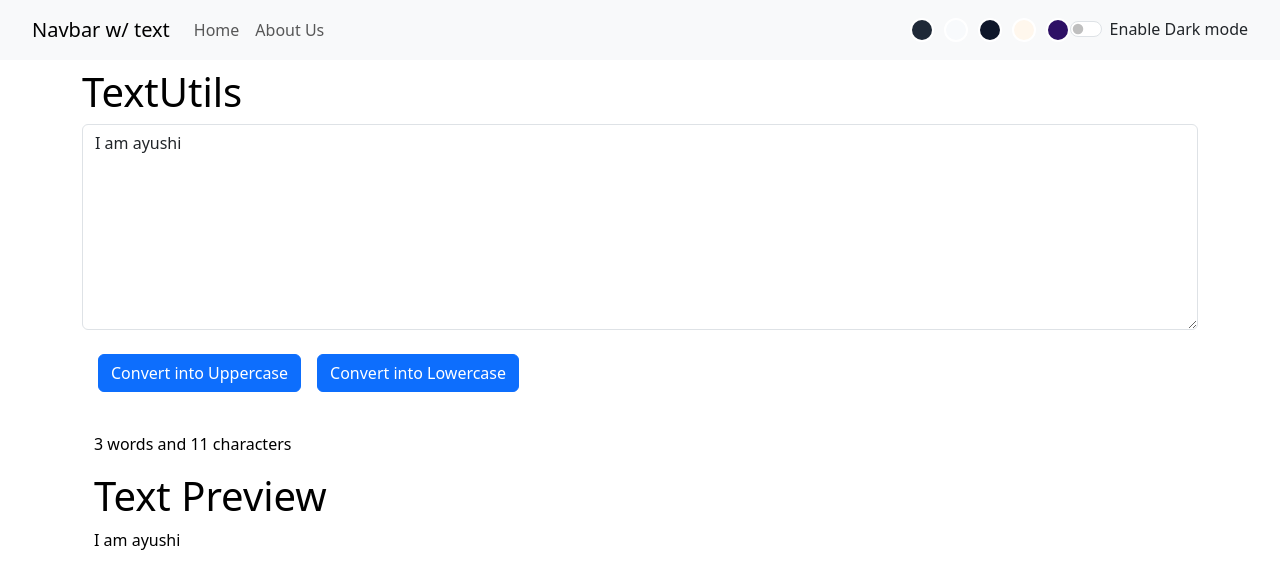
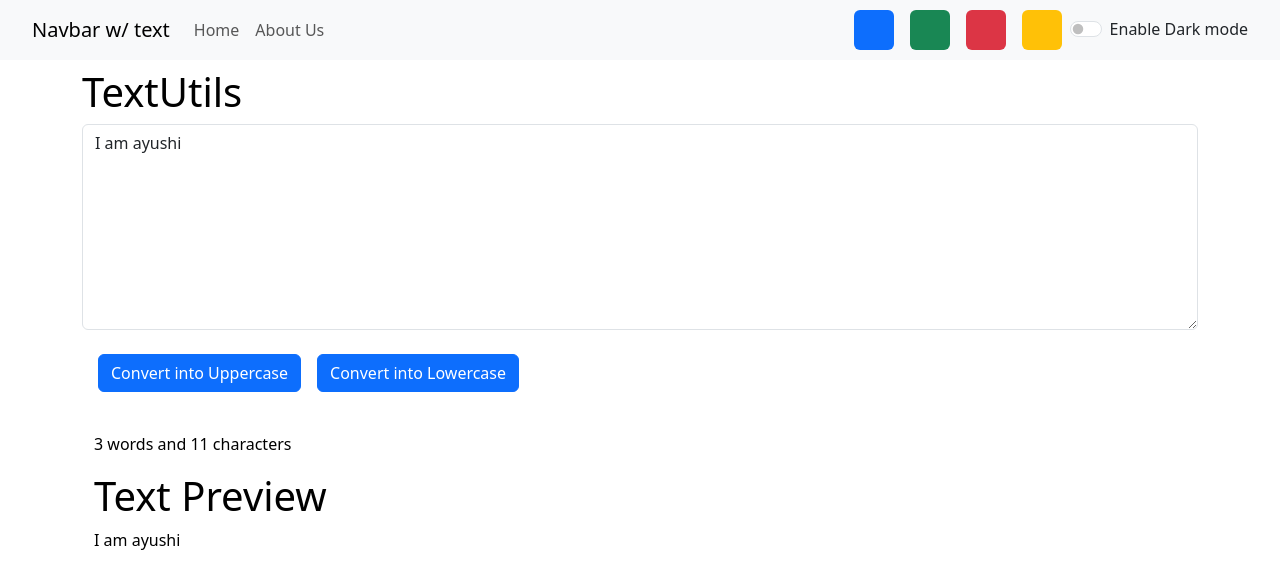
Before and after one commit to jainiamayushi07-jpg/web-dev-practice, a React (Create React App) app: page / in a window 1280 px wide. Shown: the top 588 px of the page. Built offline with nearby package versions, Linux system fonts and the light colour scheme.

Commit message:
changing document bg colour according to colours in navbar

```diff
--- a/src/App.js
+++ b/src/App.js
@@ -26,7 +26,18 @@
     },1800);
 
   }
-  const ToggleState=()=>{
+  const removebodyclass=()=>{
+    document.body.classList.remove('bg-light');
+    document.body.classList.remove('bg-dark');
+    document.body.classList.remove('bg-primary');
+    document.body.classList.remove('bg-success');
+    document.body.classList.remove('bg-warning');
+    document.body.classList.remove('bg-danger');
+  }
+  const ToggleMode=(cls)=>{
+    console.log(cls);
+    removebodyclass();
+    document.body.classList.add('bg-'+cls);
     if(mode==='light'){
 
       setMode('dark');
@@ -50,7 +61,7 @@
 
   return (
     <>
-    <Navbar title="TextUtils"  mode={mode} togglestate={ToggleState} setThemeColor={setThemeColor}/>
+    <Navbar title="TextUtils"  mode={mode} ToggleMode={ToggleMode} setThemeColor={setThemeColor}/>
     <Alert alert={alert}/>
     <div className ="container my-2">
       <Routes>
--- a/src/components/Navbar.js
+++ b/src/components/Navbar.js
@@ -28,18 +28,15 @@
           <Link className="nav-link" to="/about">About Us</Link>
         </li>
       </ul>
-  <div className="palette">
-        {colors.map((color, index) => (
-          <span
-            key={index}
-            className="color-dot"
-            style={{ backgroundColor: color }}
-            onClick={() => props.setThemeColor(color)}
-          />
-        ))}
+      <div className='d-flex'>
+        <div className='bg-primary rounded mx-2' style={{height: '40px', width: '40px' ,cursor:'pointer'}} onClick={()=>{props.ToggleMode('primary')}}></div>
+        <div className='bg-success rounded mx-2' style={{height: '40px', width: '40px' ,cursor:'pointer'}} onClick={()=>{props.ToggleMode('success')}}></div>
+        <div className='bg-danger rounded mx-2' style={{height: '40px', width: '40px' ,cursor:'pointer'}} onClick={()=>{props.ToggleMode('danger')}}></div>
+        <div className='bg-warning rounded mx-2' style={{height: '40px', width: '40px' ,cursor:'pointer'}} onClick={()=>{props.ToggleMode('warning')}}></div>
+
       </div>
-    <div className={`form-check form-switch text-${props.mode==='dark'?'light':'dark'}`}>
-       <input className="form-check-input" type="checkbox" role="switch" onClick={props.togglestate} id="switchCheckChecked"/>
+      <div className={`form-check form-switch text-${props.mode==='dark'?'light':'dark'}`}>
+       <input className="form-check-input" type="checkbox" role="switch" onClick={()=>{props.ToggleMode('null')}} id="switchCheckChecked"/>
         <label className="form-check-label" htmlFor="switchCheckChecked" >Enable Dark mode</label>
       </div>
     </div>
```
